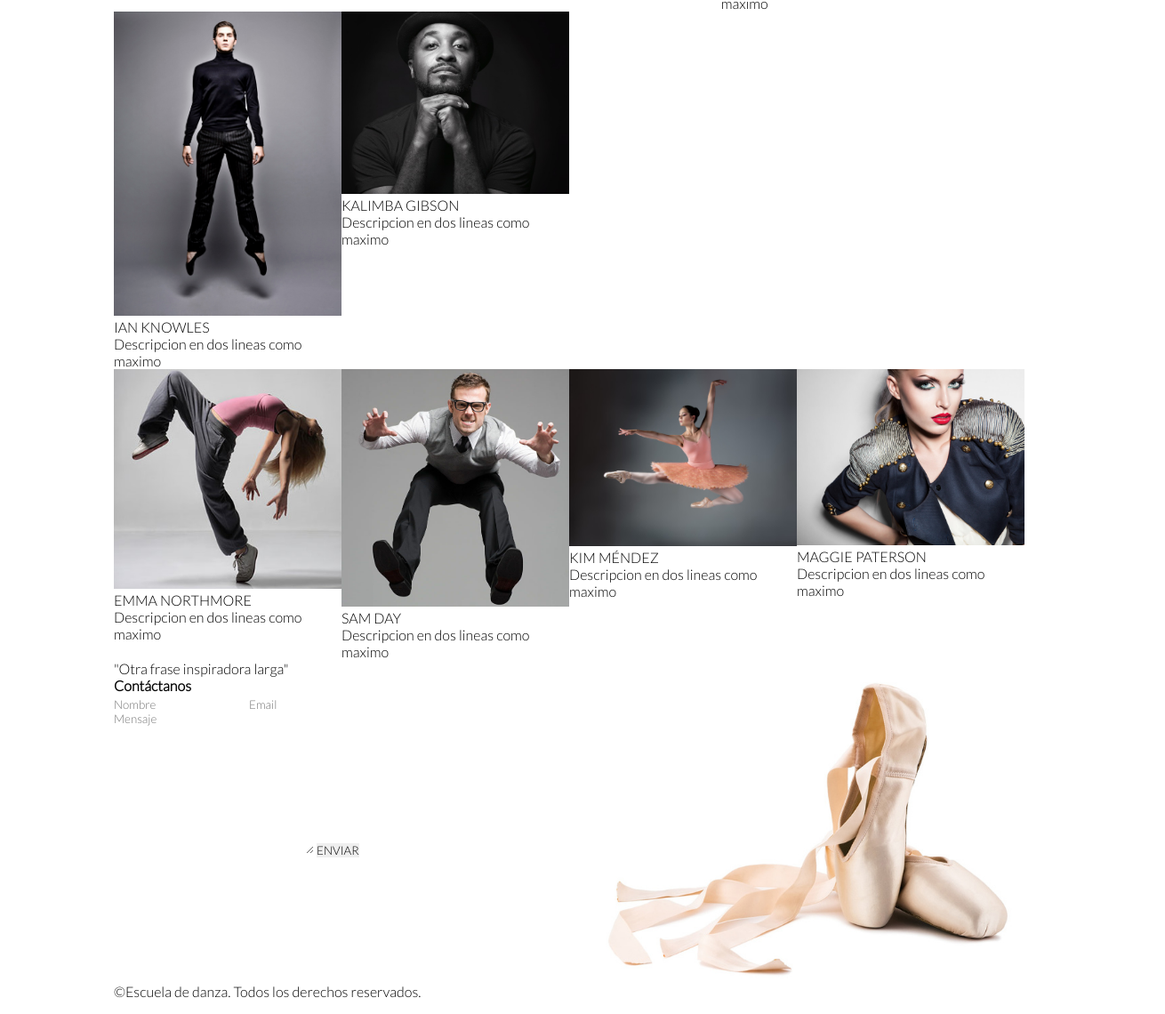
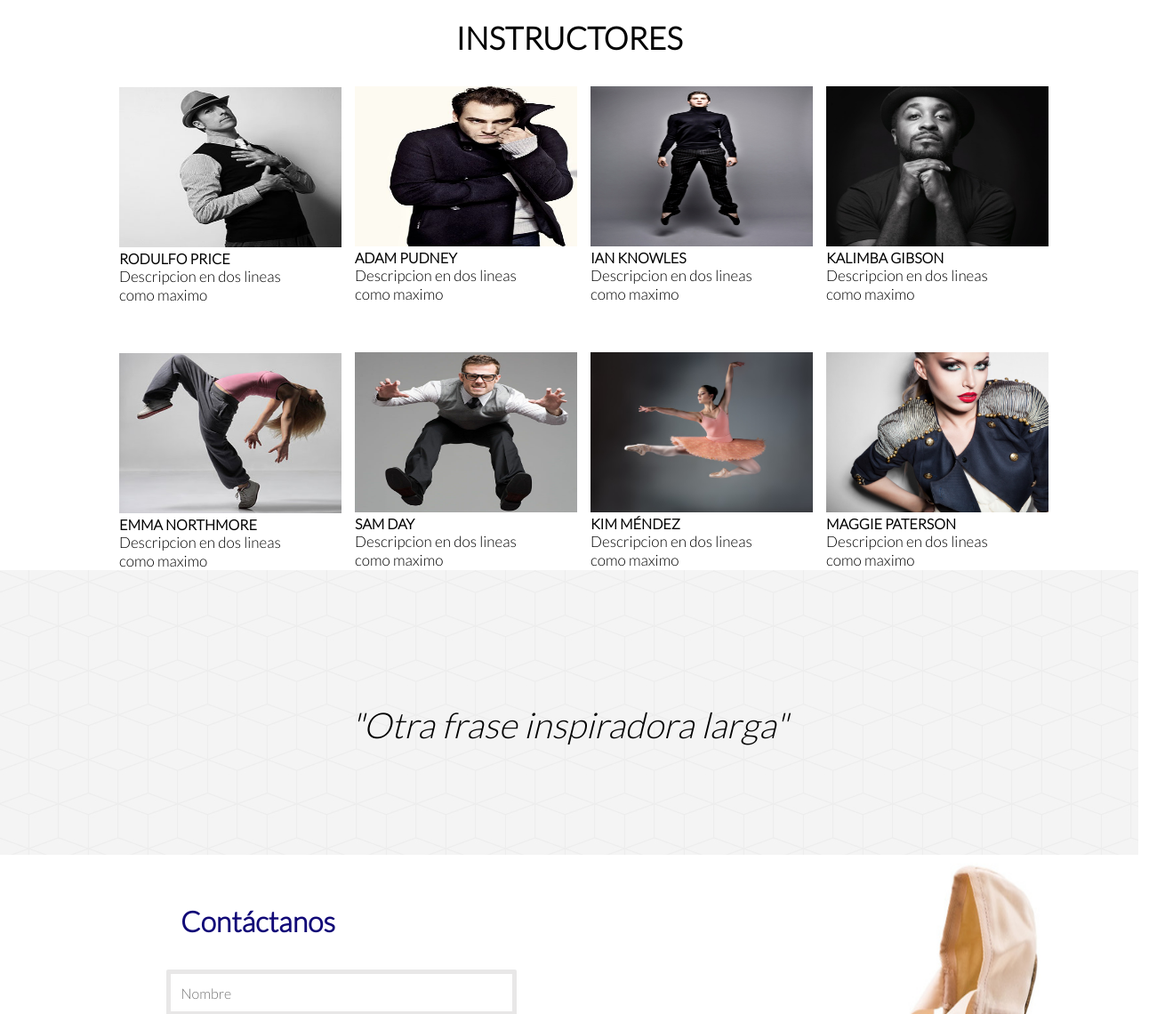
Before and after one commit to jmatam5k/danza-arte, a plain HTML site: page nosotros.html in a window 1280 px wide. Shown: the part 929-2069 px from the top of the page at 89% size, 1310 px wide, since content can reach past the window. Drawn offline with Linux system fonts and the light colour scheme.

Commit message:
terminado

```diff
--- a/css/nosotros.css
+++ b/css/nosotros.css
@@ -1 +1,170 @@
-/* Inserta tu codigo aqui */
+body{
+	font-family: "Montserrat";
+}
+h1{
+	color:#1B2631;
+	font-size: 30px;
+	margin-left: 520px;
+	font: bold;
+}
+ul{
+	margin-left: 23%;
+}
+.menu{
+	display: table-cell;
+	padding: 40px;
+	text-decoration: none;
+
+
+}
+a{
+	color: #707B7C;
+
+}
+
+.dance_7{
+	background-image: url(../img/dance_7.jpg);
+	height: 310px;
+	padding-top: 150px;
+	padding-left: 520px;
+}
+.transparente{
+    background: rgba(0,0,0,0.2);
+    padding: 20px;
+    width: 400px;
+}
+.nosotros{
+	color: white;
+	margin-left: 60px;
+}
+.nosotros1{
+	color: white;
+}
+.pilar{
+	background-image: url(../img/cubes.png);
+	height: 320px;
+}
+/*columnas automaticas*/
+.columnas{
+	display: inline-block;
+	position: relative;
+	text-align: center;
+	margin-left: 110px;
+	padding: 6%;
+	-webkit-column-count: 3; /*prefijos para Chrome, Safari, Opera */
+    -moz-column-count: 3; /*prefijo para Firefox */
+    column-count: 3;
+    color: #A4A4A4;
+}
+.titcolumna{
+	text-align: center;
+	color: #A4A4A4;
+
+}
+.titcolumna{
+	margin-top: -8px;
+}
+.uno{
+	margin-top: -20px;
+}
+/*instructores*/
+.inst{
+	text-align: center;
+	font-size: 35px;
+    padding: 35px;
+}
+
+.fotoinstructor{
+	width: 250px;
+	height: 180px;
+	position: relative;
+}
+.nombreinstructor{
+	font-weight: 600px;
+	font-weight: bold;
+}
+.descrintructor{
+	font-size: 17px;
+}
+.instructor{
+	width: 21%;
+}
+.costado{
+	margin-left: 6px;
+}
+.i1{
+	margin-top: -1px;
+	margin-left: 50px;
+}
+.i2{
+	margin-top: -1px;
+	margin-left: 50px;
+}
+.i3{
+	margin-top: -1px;
+	margin-left: 50px;
+}
+.padd{
+	padding-top: 55px;
+}
+/*frase inspiradora*/
+.frase{
+	font-size: 40px;
+	text-align: center;
+	padding: 150px;
+	font-style: italic;
+}
+
+/*Formulario Contacto*/
+form{
+
+	width: 75%;
+    margin:auto;
+    background-color: #E8E7E7;
+    padding: 5px;
+    margin-top: 35px;
+    border-radius: 2px;
+}
+.contactanos{
+	color: #110977;
+    margin-left: 75px;
+    margin-top: 55px;
+    font-size: 32px;
+    font:bold;
+}
+input {
+    width: 100%;
+    margin-bottom: 2%;
+    padding: 3%;
+    box-sizing: border-box;
+    font-size: 16px;
+}
+textarea{
+	width: 100%;
+	margin-bottom: 2%;
+    padding: 3%;
+    box-sizing: border-box;
+    font-size: 16px;
+}
+#boton_enviar{
+	height: 50px;
+	width: 405px;
+	background-color: #192951;
+	color: white;
+}
+.shoes{
+	height: 580px;
+	width: 670px;
+}
+.pie{
+	background-color: #192951;
+	height: 45px;
+
+}
+.pie1{
+	color: white;
+	font-size: 12px;
+	text-align: left;
+	padding-top: 25px;
+
+}
```
